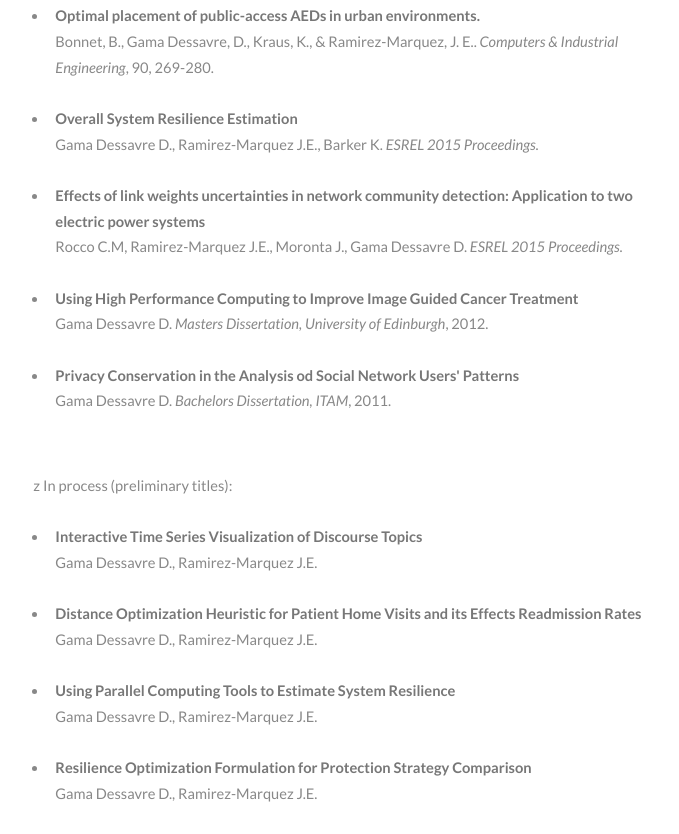
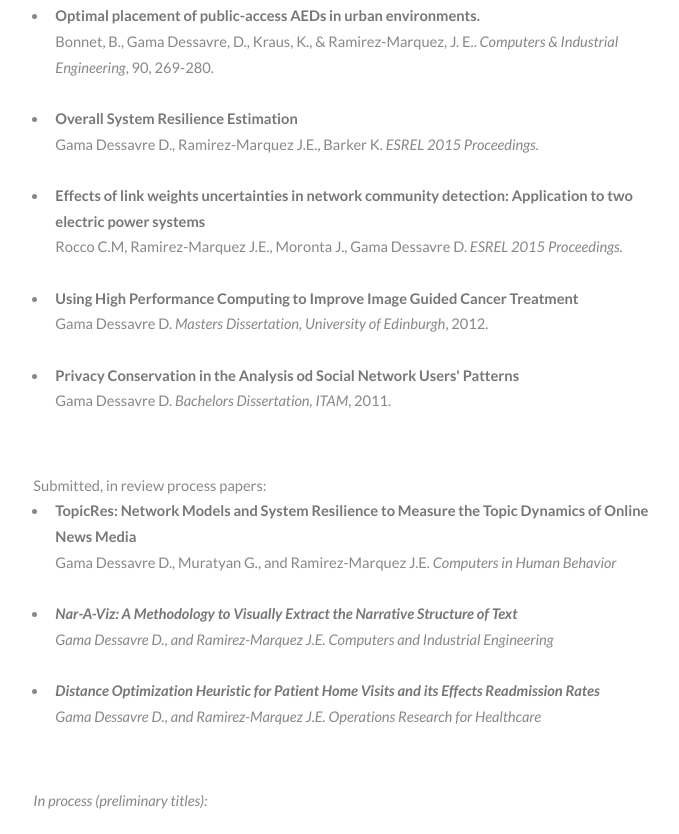
Before and after one commit to dantegd/rogerstrummer.github.io, a plain HTML site: page index.html in a window 1280 px wide. Shown: the part 1966-2800 px from the top of the page, without its empty margins (152-831 px from the left). Drawn offline with Linux system fonts and the light colour scheme.

Commit message:
summer 2017 updates

```diff
--- a/index.html
+++ b/index.html
@@ -59,7 +59,7 @@
                                         <p>A penniless tango-dancing phd student</p>
                                     </header>
                                     <p>I am currently a PhD student and research assistant at <a href="http://visdec.org" target="_blank"> Visualization for Decision Making Lab</a> at <a href="http://stevens.edu" target="_blank">Stevens Institute of Technology</a> working with <a href="http://personal.stevens.edu/~jmarquez/Dr._Jose_Emmanuel_Ramirez-Marquez_%28Pollo%29.html" target="_blank">
-                                    professor Ramirez-Marquez</a>. My main research area is in novel mathematical models data visualization techniques for social media and text content analysis. </br></br>
+                                    professor Ramirez-Marquez</a>. My main research area is in novel mathematical models, machine learning and data visualization techniques for social media and text content analysis. </br></br>
 
                                     I did my Masters Degree in High Performance Computing at the <a href="https://www.epcc.ed.ac.uk"> Edinburgh Parallel Computer Center </a> at the <a href="http://www.ed.ac.uk" target="_blank"> University of Edinburgh</a>.</br></br>
 
@@ -160,18 +160,25 @@
                                         <li><b>Privacy Conservation in the Analysis od Social Network Users' Patterns</b><br>
                                         Gama Dessavre D. <i>Bachelors Dissertation, ITAM</i>, 2011.</li><br>
                                     </ul>
-z
+
+                                    Submitted, in review process papers:
+
+                                    <ul>
+                                        <li><b> TopicRes: Network Models and System Resilience to Measure the Topic Dynamics of Online News Media</b><br>
+                                        Gama Dessavre D., Muratyan G., and Ramirez-Marquez J.E. <i> Computers in Human Behavior </li><br>
+
+                                        <li><b> Nar-A-Viz: A Methodology to Visually Extract the Narrative Structure of Text</b><br>
+                                        Gama Dessavre D.,  and Ramirez-Marquez J.E. <i> Computers and Industrial Engineering </li><br>
+
+                                        <li><b> Distance Optimization Heuristic for Patient Home Visits and its Effects Readmission Rates</b><br>
+                                        Gama Dessavre D.,  and Ramirez-Marquez J.E. <i> Operations Research for Healthcare </li><br>
+
+                                    </ul>
+
                                     In process (preliminary titles):<br><br>
 
                                     <ul>
-                                        <li><b> Interactive Time Series Visualization of Discourse Topics</b><br>
-                                        Gama Dessavre D., Ramirez-Marquez J.E. </li><br>
 
-                                        <!-- <li><b> Topic Spreading in the Media</b><br>
-                                        Gama Dessavre D., Ramirez-Marquez J.E. </li><br> -->
-
-                                        <li><b> Distance Optimization Heuristic for Patient Home Visits and its Effects Readmission Rates</b><br>
-                                        Gama Dessavre D., Ramirez-Marquez J.E. </li><br>
 
                                         <li><b> Using Parallel Computing Tools to Estimate System Resilience</b><br>
                                         Gama Dessavre D., Ramirez-Marquez J.E. </li><br>
```
